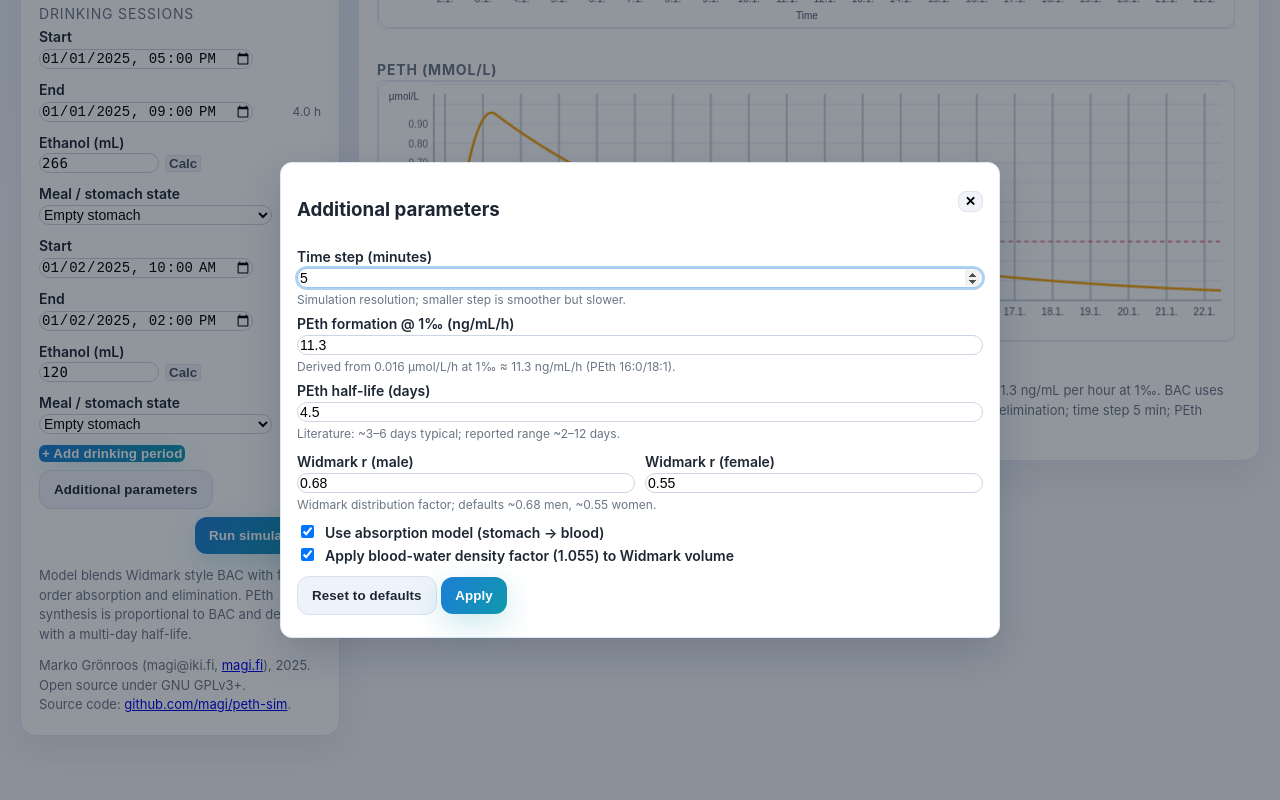
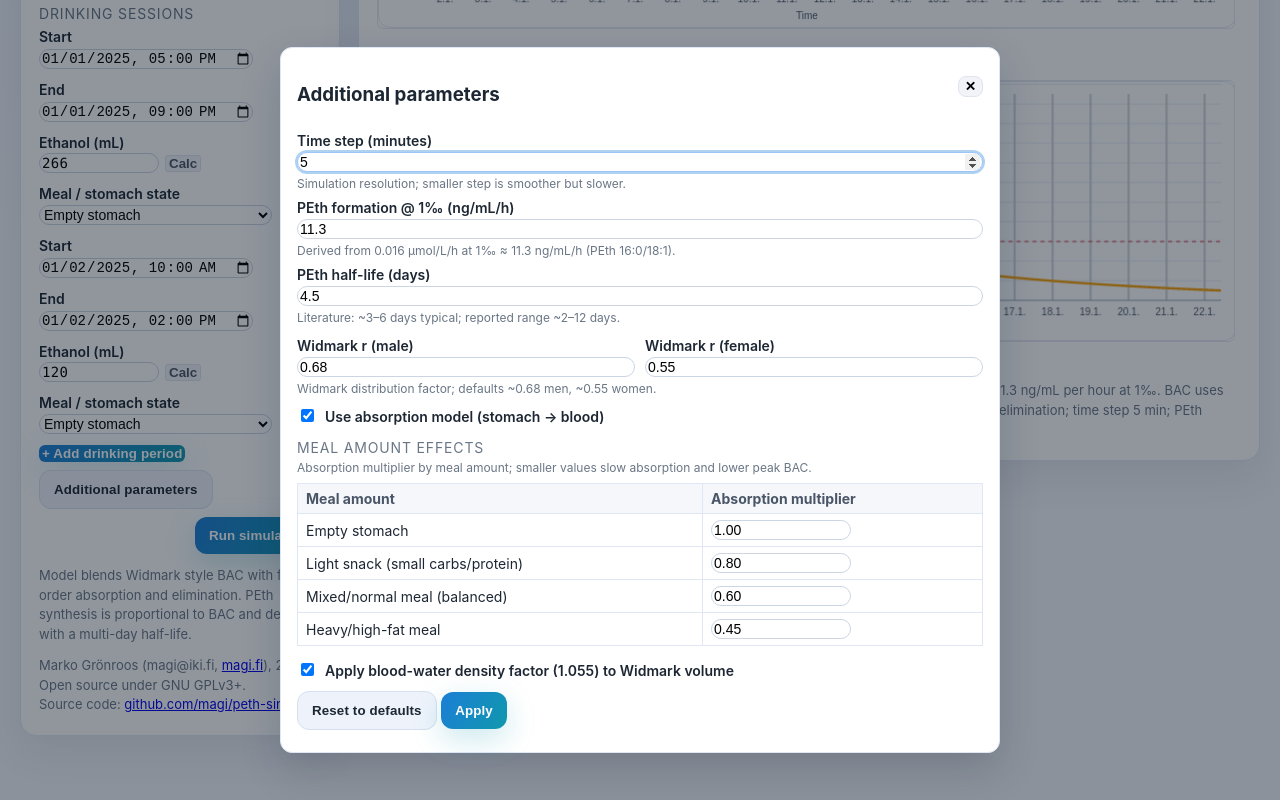
Before and after one commit to magi42/peth-sim, a website: page index.html in a window 1280 px wide. Both pictures are taken after a click on the button "Additional parameters". Shown: the part 410-1210 px from the top of the page. Drawn offline with Linux system fonts and the light colour scheme.

Commit message:
Allow setting meal parameters

```diff
--- a/i18n.js
+++ b/i18n.js
@@ -79,6 +79,10 @@ const translations = {
     absProfileTitle: 'Absorption profile',
     absProfileLabel: 'Meal / stomach state',
     absorptionDefault: 'Empty stomach',
+    mealParamsTitle: 'Meal amount effects',
+    mealParamsNote: 'Absorption multiplier by meal amount; smaller values slow absorption and lower peak BAC.',
+    mealParamMealHeader: 'Meal amount',
+    mealParamFactorHeader: 'Absorption multiplier',
     hdrDrink: 'Drink',
     hdrCount: 'Qty',
     hdrVol: 'cL',
@@ -167,6 +171,10 @@ const translations = {
     absProfileTitle: 'Imeytysprofiili',
     absProfileLabel: 'Maha / ateria',
     absorptionDefault: 'Tyhjä vatsa',
+    mealParamsTitle: 'Ruokamäärän vaikutus',
+    mealParamsNote: 'Imeytymiskerroin ruokamäärän mukaan; pienempi arvo hidastaa imeytymistä ja madaltaa BAC-huippua.',
+    mealParamMealHeader: 'Ruokamäärä',
+    mealParamFactorHeader: 'Imeytymiskerroin',
     calcOptLongdrink: 'Lonkero 0,33 L (5,5%)',
     calcOptBottle05: 'Väkevä 0,5 L (38%)',
     calcOptBottle07: 'Väkevä 0,7 L (38%)',
--- a/index.html
+++ b/index.html
@@ -180,6 +180,36 @@
           <input type="checkbox" id="absorption-enabled" checked />
           <label for="absorption-enabled" id="absorption-enabled-label">Use absorption model (stomach → blood)</label>
         </div>
+        <div class="meal-params">
+          <div class="section-title" id="meal-params-title">Meal effects</div>
+          <div class="input-note" id="meal-params-note">Absorption multiplier by meal size; smaller value slows absorption and lowers peak BAC.</div>
+          <table class="param-table" aria-labelledby="meal-params-title">
+            <thead>
+              <tr>
+                <th id="meal-param-meal-header">Meal</th>
+                <th id="meal-param-factor-header">Absorption multiplier</th>
+              </tr>
+            </thead>
+            <tbody>
+              <tr>
+                <td id="meal-param-empty-label">Empty stomach</td>
+                <td><input id="meal-factor-empty" class="meal-factor" data-profile="empty" type="number" min="0.05" max="2" step="0.05" value="1.00" /></td>
+              </tr>
+              <tr>
+                <td id="meal-param-light-label">Light snack</td>
+                <td><input id="meal-factor-light" class="meal-factor" data-profile="light" type="number" min="0.05" max="2" step="0.05" value="0.80" /></td>
+              </tr>
+              <tr>
+                <td id="meal-param-mixed-label">Mixed meal</td>
+                <td><input id="meal-factor-mixed" class="meal-factor" data-profile="mixed" type="number" min="0.05" max="2" step="0.05" value="0.60" /></td>
+              </tr>
+              <tr>
+                <td id="meal-param-heavy-label">Heavy meal</td>
+                <td><input id="meal-factor-heavy" class="meal-factor" data-profile="heavy" type="number" min="0.05" max="2" step="0.05" value="0.45" /></td>
+              </tr>
+            </tbody>
+          </table>
+        </div>
         <div class="checkbox-row">
           <input type="checkbox" id="use-blood-water" checked />
           <label for="use-blood-water" id="use-blood-water-label">Apply blood-water density factor (1.055) to Widmark volume</label>
--- a/main.js
+++ b/main.js
@@ -30,12 +30,17 @@ const defaultSessions = [
   { start: '2025-01-02T10:00', end: '2025-01-02T14:00', ml: 10*3*50*0.08, useEndTime: true }  // Three big cans of 8% beers for hangover
 ];
 
-const MEAL_PROFILES = {
+const DEFAULT_MEAL_PROFILES = {
   empty: { factor: 1.0, labelKey: 'mealEmpty' },
   light: { factor: 0.8, labelKey: 'mealLight' },
   mixed: { factor: 0.6, labelKey: 'mealMixed' },
   heavy: { factor: 0.45, labelKey: 'mealHeavy' },
 };
+let mealProfiles = cloneMealProfiles(DEFAULT_MEAL_PROFILES);
+
+function cloneMealProfiles(profiles) {
+  return Object.fromEntries(Object.entries(profiles).map(([key, value]) => [key, { ...value }]));
+}
 
 function createSessionRow(session) {
   const absProfile = session.absProfile || 'empty';
@@ -146,6 +151,7 @@ paramsReset.addEventListener('click', () => {
   const femaleR = document.getElementById('female-r');
   if (maleR) maleR.value = 0.68;
   if (femaleR) femaleR.value = 0.55;
+  resetMealProfileSettings();
   applyTranslations(currentLang);
 });
 
@@ -216,17 +222,15 @@ function openSessionModal(row) {
 
 function mealLabel(key) {
   const t = translations[currentLang] || translations.en;
-  const map = {
-    empty: t.mealEmpty,
-    light: t.mealLight,
-    mixed: t.mealMixed,
-    heavy: t.mealHeavy,
-  };
-  return map[key] || key;
+  const profile = DEFAULT_MEAL_PROFILES[key] || mealProfiles[key];
+  return profile && profile.labelKey ? t[profile.labelKey] : key;
 }
 
 function toggleMealSelects(enabled) {
   document.querySelectorAll('.abs-profile').forEach((el) => {
+    el.disabled = !enabled;
+  });
+  document.querySelectorAll('.meal-factor').forEach((el) => {
     el.disabled = !enabled;
   });
 }
@@ -258,6 +262,7 @@ function updateDurations() {
 }
 
 function getParams() {
+  mealProfiles = getMealProfileSettings();
   const sex = document.getElementById('sex').value;
   const weight = parseFloat(document.getElementById('weight').value);
   const age = parseInt(document.getElementById('age').value, 10);
@@ -277,10 +282,31 @@ function getParams() {
     const grams = mlToGrams(ml);
     const select = row.querySelector('.abs-profile');
     const absProfile = select ? select.value : 'empty';
-    const absFactor = (MEAL_PROFILES[absProfile] && MEAL_PROFILES[absProfile].factor) || 1;
+    const absFactor = (mealProfiles[absProfile] && mealProfiles[absProfile].factor) || 1;
     return { start, end, grams, ml, absProfile, absFactor, useEndTime };
   }).filter((s) => !Number.isNaN(s.start.getTime()) && s.grams > 0.0 && (!s.useEndTime || (s.end && !Number.isNaN(s.end.getTime()) && s.end > s.start)));
   return { sex, weight, age, sessions, decayHalfLifeDays, stepMinutes, formationRateNgPerMlPerHourAt1Permille: formationRate, absorptionEnabled, useBloodWater, maleR, femaleR };
+}
+
+function getMealProfileSettings() {
+  const profiles = cloneMealProfiles(DEFAULT_MEAL_PROFILES);
+  document.querySelectorAll('.meal-factor').forEach((input) => {
+    const key = input.dataset.profile;
+    if (!profiles[key]) return;
+    const value = parseFloat(input.value);
+    if (Number.isFinite(value) && value > 0) {
+      profiles[key].factor = value;
+    }
+  });
+  return profiles;
+}
+
+function resetMealProfileSettings() {
+  mealProfiles = cloneMealProfiles(DEFAULT_MEAL_PROFILES);
+  Object.entries(mealProfiles).forEach(([key, profile]) => {
+    const input = document.querySelector(`.meal-factor[data-profile="${key}"]`);
+    if (input) input.value = profile.factor.toFixed(2);
+  });
 }
 
 function render(result) {
@@ -848,6 +874,14 @@ const setText = (id, text) => {
   setText('abs-max-note', t.absMaxNote);
   setText('absorption-enabled-label', t.absorptionEnabledLabel || t.absRateLabel);
   setText('use-blood-water-label', t.useBloodWaterLabel || 'Apply blood-water factor');
+  setText('meal-params-title', t.mealParamsTitle || 'Meal effects');
+  setText('meal-params-note', t.mealParamsNote || '');
+  setText('meal-param-meal-header', t.mealParamMealHeader || 'Meal');
+  setText('meal-param-factor-header', t.mealParamFactorHeader || 'Absorption multiplier');
+  setText('meal-param-empty-label', t.mealEmpty);
+  setText('meal-param-light-label', t.mealLight);
+  setText('meal-param-mixed-label', t.mealMixed);
+  setText('meal-param-heavy-label', t.mealHeavy);
   const totalEl = document.getElementById('calc-total');
   if (totalEl) totalEl.textContent = `${t.calcTotal}: ${formatMl(calcPureMl())} (${formatDoses(calcPureMl() * 0.768 / 12, t.calcDoses || 'doses')})`;
   setOptionText('opt-beer', t.calcOptBeer);
--- a/style.css
+++ b/style.css
@@ -481,6 +481,33 @@ form input:focus, form select:focus {
   margin-top: 4px;
   margin-bottom: 8px;
 }
+.meal-params {
+  margin-top: 10px;
+  margin-bottom: 12px;
+}
+.meal-params .section-title {
+  margin-top: 12px;
+}
+.param-table {
+  width: 100%;
+  border-collapse: collapse;
+  margin-bottom: 8px;
+  font-size: 14px;
+}
+.param-table th,
+.param-table td {
+  border: 1px solid #dfe7f5;
+  padding: 6px 8px;
+  text-align: left;
+}
+.param-table th {
+  background: #f5f7fb;
+  color: #4a5667;
+  font-weight: 700;
+}
+.param-table input {
+  max-width: 140px;
+}
 .cards {
   display: grid;
   grid-template-columns: repeat(auto-fit, minmax(220px, 1fr));
```
